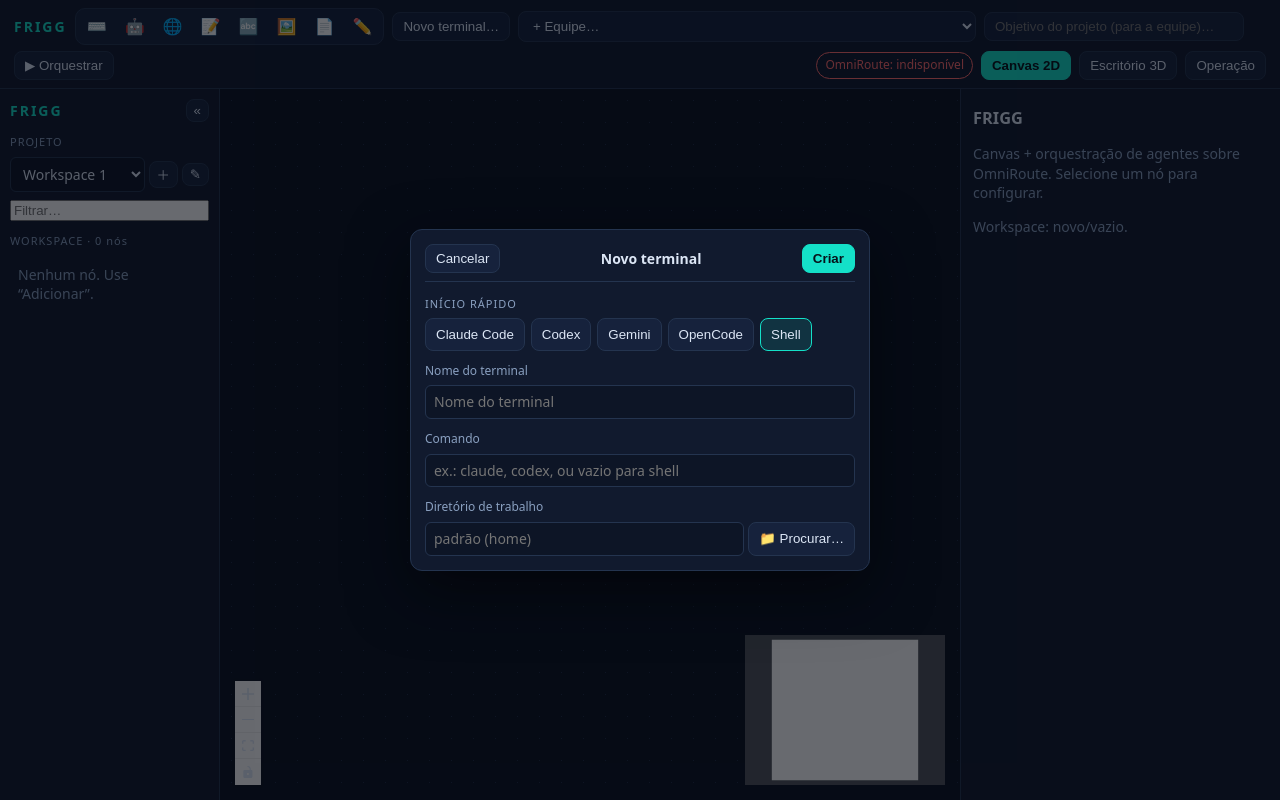
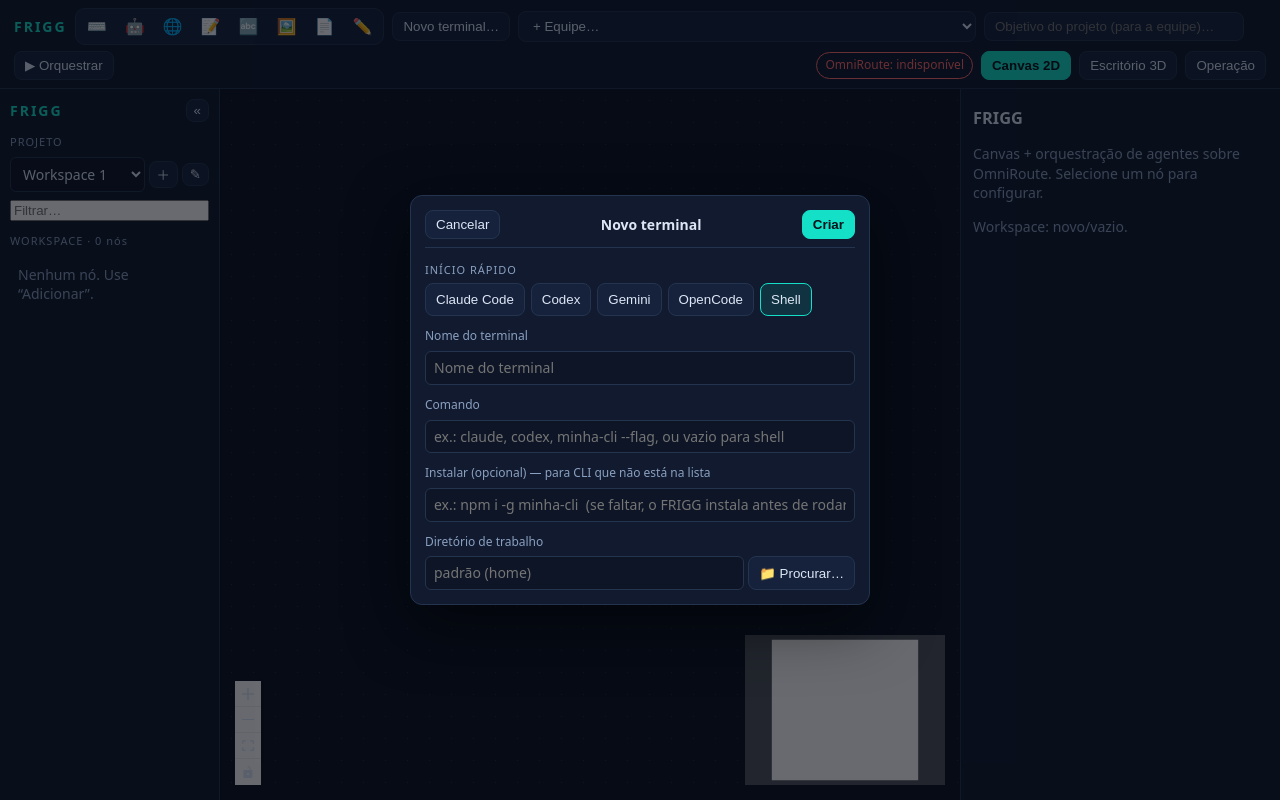
Before and after one commit to LMPrado-DZ23/FRIGG-Canvas, a React (Vite) app: page / in a window 1280 px wide. Both pictures are taken after a click on the button "Novo terminal…". Built offline with nearby package versions, Linux system fonts and the light colour scheme.

Commit message:
feat(terminal): CLI custom fora da lista com instalador opcional (modal + editor lateral)

```diff
--- a/src/core/cli-install.ts
+++ b/src/core/cli-install.ts
@@ -43,6 +43,11 @@
   return INSTALL_COMMANDS[c] ?? INSTALL_COMMANDS[binOf(c)] ?? null;
 }
 
+/** Monta o wrapper "instala-se-faltar; executa" para um bin/install/cmd dados. */
+function wrap(bin: string, install: string, cmd: string): string {
+  return `if (-not (Get-Command ${bin} -ErrorAction SilentlyContinue)) { Write-Host 'FRIGG: instalando ${bin}...' -ForegroundColor Cyan; ${install} }; ${cmd}`;
+}
+
 /**
  * Comando PowerShell que instala a CLI se faltar e então a executa.
  * Sem instalador conhecido, retorna o comando cru.
@@ -52,6 +57,18 @@
   if (!cmd) return '';
   const install = installForCommand(cmd);
   if (!install) return cmd;
-  const bin = binOf(cmd);
-  return `if (-not (Get-Command ${bin} -ErrorAction SilentlyContinue)) { Write-Host 'FRIGG: instalando ${bin}...' -ForegroundColor Cyan; ${install} }; ${cmd}`;
+  return wrap(binOf(cmd), install, cmd);
 }
+
+/**
+ * Igual ao autoInstallCommand, mas aceita um instalador CUSTOM informado pelo
+ * usuário (CLI que não está no catálogo). Precedência: install custom > catálogo
+ * > comando cru. Vazio/whitespace no custom é ignorado.
+ */
+export function autoInstallCommandWith(command: string, customInstall?: string): string {
+  const cmd = command.trim();
+  if (!cmd) return '';
+  const custom = (customInstall ?? '').trim();
+  if (custom) return wrap(binOf(cmd), custom, cmd);
+  return autoInstallCommand(cmd);
+}
--- a/src/renderer/NewTerminalModal.tsx
+++ b/src/renderer/NewTerminalModal.tsx
@@ -15,11 +15,12 @@
   const [name, setName] = useState('');
   const [command, setCommand] = useState('');
   const [cwd, setCwd] = useState('');
+  const [install, setInstall] = useState('');
   if (!open) return null;
 
   const create = (): void => {
-    addNode('terminal', undefined, { title: name || 'Terminal', command, cwd });
-    setName(''); setCommand(''); setCwd('');
+    addNode('terminal', undefined, { title: name || 'Terminal', command, cwd, install });
+    setName(''); setCommand(''); setCwd(''); setInstall('');
     onClose();
   };
   const pick = async (): Promise<void> => {
@@ -50,7 +51,9 @@
         <label>Nome do terminal</label>
         <input className="fld" value={name} onChange={(e) => setName(e.target.value)} placeholder="Nome do terminal" />
         <label>Comando</label>
-        <input className="fld" value={command} onChange={(e) => setCommand(e.target.value)} placeholder="ex.: claude, codex, ou vazio para shell" />
+        <input className="fld" value={command} onChange={(e) => setCommand(e.target.value)} placeholder="ex.: claude, codex, minha-cli --flag, ou vazio para shell" />
+        <label>Instalar (opcional) — para CLI que não está na lista</label>
+        <input className="fld" value={install} onChange={(e) => setInstall(e.target.value)} placeholder="ex.: npm i -g minha-cli  (se faltar, o FRIGG instala antes de rodar)" />
         <label>Diretório de trabalho</label>
         <div style={{ display: 'flex', gap: 4 }}>
           <input className="fld" style={{ flex: 1 }} value={cwd} onChange={(e) => setCwd(e.target.value)} placeholder="padrão (home)" />
--- a/src/renderer/SidePanel.tsx
+++ b/src/renderer/SidePanel.tsx
@@ -20,6 +20,24 @@
         {cwd ? <button className="btn mini" onClick={() => patch(nodeId, { cwd: '' })} title="Limpar">✕</button> : null}
       </div>
     </>
+  );
+}
+
+function TerminalEditor({ nodeId }: { nodeId: string }): JSX.Element {
+  const node = useFrigg((s) => s.nodes.find((n) => n.id === nodeId));
+  const patch = useFrigg((s) => s.patchNodeData);
+  if (!node) return <></>;
+  const command = typeof node.data['command'] === 'string' ? (node.data['command'] as string) : '';
+  const install = typeof node.data['install'] === 'string' ? (node.data['install'] as string) : '';
+  return (
+    <div className="agent-editor">
+      <label>Comando (CLI) — vazio = shell</label>
+      <input className="fld" value={command} placeholder="ex.: claude, codex, minha-cli --flag" onChange={(e) => patch(nodeId, { command: e.target.value })} />
+      <label>Instalar (opcional) — CLI fora da lista</label>
+      <input className="fld" value={install} placeholder="ex.: npm i -g minha-cli (roda se faltar)" onChange={(e) => patch(nodeId, { install: e.target.value })} />
+      <div className="muted" style={{ fontSize: 12 }}>Se preencher, o FRIGG instala antes de rodar quando o CLI não existir. Reabra o terminal para reexecutar.</div>
+      <WorkDirField nodeId={nodeId} />
+    </div>
   );
 }
 
@@ -97,12 +115,7 @@
       <h3>{nodeTitle(node)}</h3>
       <div className="muted">tipo: {node.kind} · id: {node.id}</div>
       {node.kind === 'agent' ? <AgentEditor nodeId={node.id} /> : null}
-      {node.kind === 'terminal' ? (
-        <div className="agent-editor">
-          <p className="muted" style={{ margin: 0 }}>CLI: {String(node.data['command'] || 'shell')}</p>
-          <WorkDirField nodeId={node.id} />
-        </div>
-      ) : null}
+      {node.kind === 'terminal' ? <TerminalEditor nodeId={node.id} /> : null}
       {node.kind === 'browser' ? <p className="muted">URL: {String(node.data['url'] || '')}</p> : null}
       <button className="btn" style={{ marginTop: 10 }} onClick={() => selectedId && remove(selectedId)}>Remover nó</button>
     </div>
--- a/src/renderer/canvas/nodes/TerminalNode.tsx
+++ b/src/renderer/canvas/nodes/TerminalNode.tsx
@@ -11,6 +11,7 @@
   const title = typeof node?.data['title'] === 'string' ? (node.data['title'] as string) : 'Terminal';
   const command = typeof node?.data['command'] === 'string' ? (node.data['command'] as string) : '';
   const cwd = typeof node?.data['cwd'] === 'string' ? (node.data['cwd'] as string) : '';
+  const install = typeof node?.data['install'] === 'string' ? (node.data['install'] as string) : '';
 
   return (
     <div className="node terminal">
@@ -33,7 +34,7 @@
         <DeleteBtn id={nodeId} />
       </div>
       <div className="body">
-        <TerminalView id={nodeId} command={command} cwd={cwd} />
+        <TerminalView id={nodeId} command={command} cwd={cwd} install={install} />
       </div>
       <Handle type="target" position={Position.Left} />
       <Handle type="source" position={Position.Right} />
--- a/src/renderer/canvas/nodes/TerminalView.tsx
+++ b/src/renderer/canvas/nodes/TerminalView.tsx
@@ -2,10 +2,10 @@
 import { Terminal } from '@xterm/xterm';
 import { FitAddon } from '@xterm/addon-fit';
 import { bridge } from '../../bridge.js';
-import { autoInstallCommand } from '../../cli-catalog.js';
+import { autoInstallCommandWith } from '../../cli-catalog.js';
 
 /** Terminal PTY real (G1). Se o PTY não estiver disponível, mostra a limitação. */
-export function TerminalView({ id, command, cwd }: { id: string; command?: string; cwd?: string }): JSX.Element {
+export function TerminalView({ id, command, cwd, install }: { id: string; command?: string; cwd?: string; install?: string }): JSX.Element {
   const hostRef = useRef<HTMLDivElement | null>(null);
   const [warn, setWarn] = useState<string | null>(null);
 
@@ -42,7 +42,7 @@
         setWarn(`Terminal indisponível: ${avail.detail}. Instale o VS Build Tools ou o binário pré-compilado.`);
         return;
       }
-      const res = await bridge.pty.start(id, term.cols, term.rows, autoInstallCommand(command ?? ''), cwd);
+      const res = await bridge.pty.start(id, term.cols, term.rows, autoInstallCommandWith(command ?? '', install), cwd);
       if (!res.ok && !disposed) setWarn(`Falha ao iniciar: ${res.detail}`);
     })();
 
@@ -65,7 +65,7 @@
       bridge.pty.kill(id);
       term.dispose();
     };
-  }, [id, command, cwd]);
+  }, [id, command, cwd, install]);
 
   return (
     <div className="term-wrap">
--- a/src/renderer/cli-catalog.ts
+++ b/src/renderer/cli-catalog.ts
@@ -94,4 +94,4 @@
 export const MANAGED_HARNESSES: readonly string[] = CLI_CATALOG.filter((c) => c.managed).map((c) => c.command);
 
 // Instalação automática: fonte única no core (usada por terminal e agentes).
-export { INSTALL_COMMANDS, autoInstallCommand } from '../core/cli-install.js';
+export { INSTALL_COMMANDS, autoInstallCommand, autoInstallCommandWith } from '../core/cli-install.js';
```
